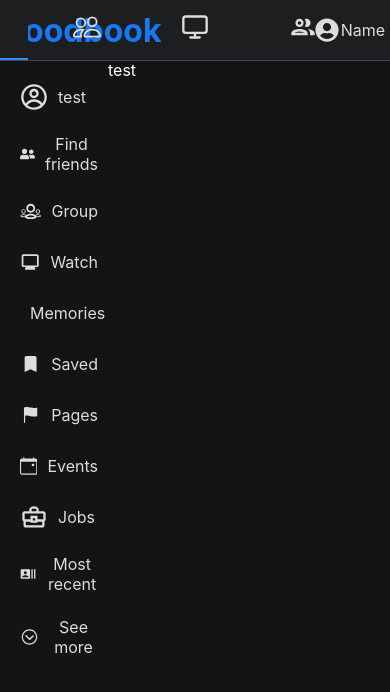
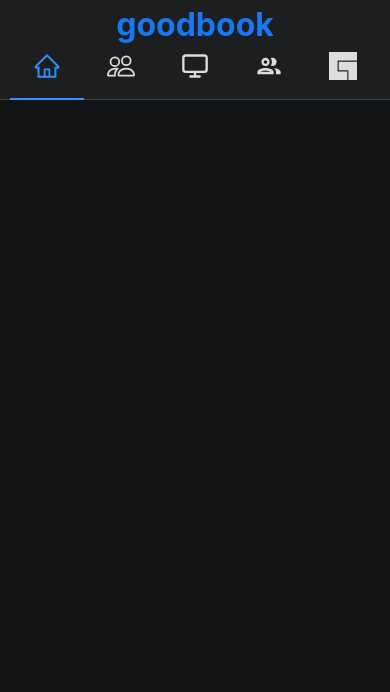
Before and after one commit to Naoto-110616/Goodbook_react-app, a React (Create React App) app in the folder goodbook-react/: page /home in a window 390 px wide. Shown: the top 692 px of the page. Built offline with nearby package versions, Linux system fonts and the light colour scheme.

Commit message:
fix responsive

```diff
--- a/goodbook-react/src/components/Layout/Header/Header.js
+++ b/goodbook-react/src/components/Layout/Header/Header.js
@@ -1,13 +1,18 @@
 import classes from "./Header.module.css";
+
 import MainNavigation from "./MainNavigation";
 import SubNavigation from "./SubNavigation";
+
+import MediaQuery from "react-responsive";
 
 const Header = (props) => {
 	return (
 		<header>
 			<h1 className={classes.logo}>goodbook</h1>
 			<MainNavigation />
-			<SubNavigation />
+			<MediaQuery query="(min-width:767px)">
+				<SubNavigation />
+			</MediaQuery>
 		</header>
 	);
 };
--- a/goodbook-react/src/components/Layout/Header/Header.module.css
+++ b/goodbook-react/src/components/Layout/Header/Header.module.css
@@ -16,3 +16,11 @@
 	font-size: 2rem;
 	margin: 0;
 }
+@media only screen and (max-width: 768px) {
+	header {
+		display: block;
+	}
+	.logo {
+		width: 100%;
+	}
+}
--- a/goodbook-react/src/components/Layout/Header/MainNavigation.module.css
+++ b/goodbook-react/src/components/Layout/Header/MainNavigation.module.css
@@ -34,3 +34,14 @@
 	background-color: #1c1e1f;
 	cursor: default;
 }
+@media only screen and (max-width: 768px) {
+	.mainNav {
+		width: 100%;
+	}
+	.mainNav li {
+		margin: 0;
+	}
+	.mainNav a {
+		padding: 13px 23px 12px 23px;
+	}
+}
--- a/goodbook-react/src/pages/Home.js
+++ b/goodbook-react/src/pages/Home.js
@@ -1,6 +1,8 @@
 import NavList from "../components/Home/NavList";
 import Post from "../components/Home/Post";
 import Layouts from "../components/Layout/Layouts";
+
+import MediaQuery from "react-responsive";
 
 import classes from "./Home.module.css";
 
@@ -9,7 +11,9 @@
 		<>
 			<Layouts>
 				<section className={classes.section}>
-					<NavList />
+					<MediaQuery query="(min-width:767px)">
+						<NavList />
+					</MediaQuery>
 					<Post />
 				</section>
 			</Layouts>
```
Also changed, not shown: 2 other files (tests, documents, lock files or other folders).
